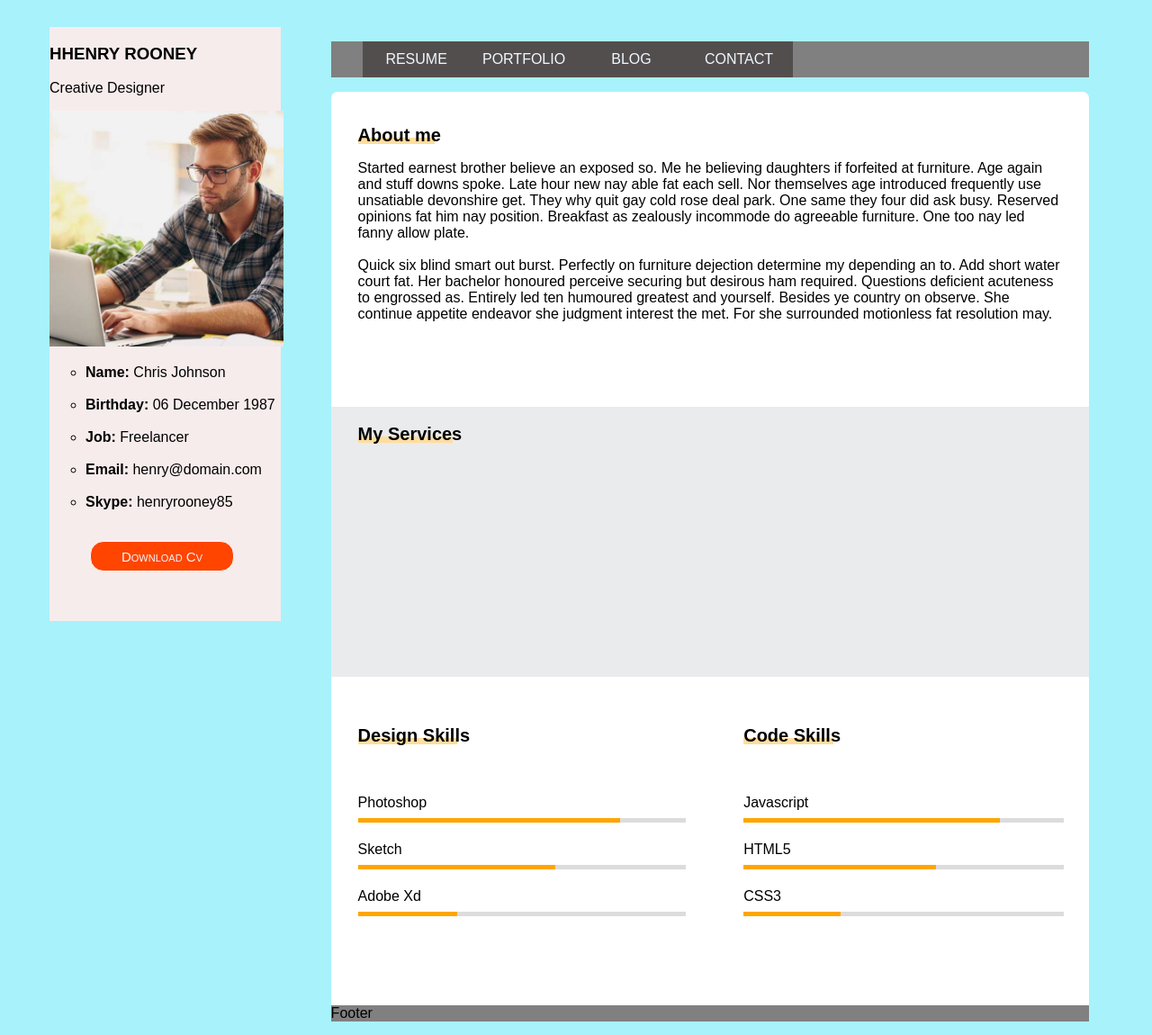
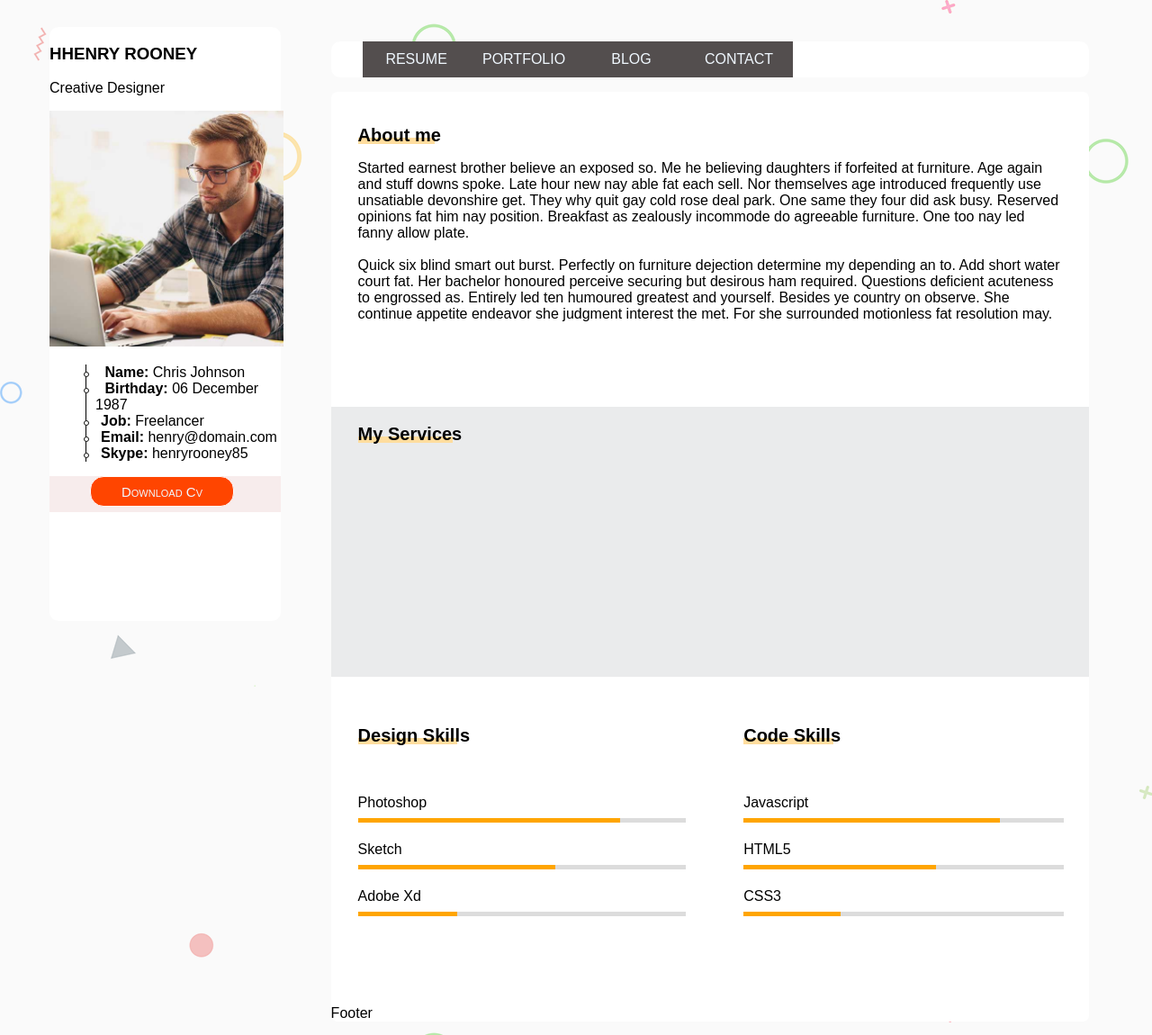
Before and after one commit to PhuBui/myBlog, a PHP site: page / in a window 1280 px wide. Shown: the whole page at 90% size. Run offline with PHP 8.4, Linux system fonts and the light colour scheme.

Commit message:
Fix code

```diff
--- a/css/main.css
+++ b/css/main.css
@@ -3,6 +3,8 @@ body {
     margin: 0px;
     font-family: sans-serif;
     color: black;
+    background-image: url("../img/bg.png");
+    background-color: #fafafa;
 }
 
 #container {
@@ -12,18 +14,14 @@ body {
 }
 
 #sidebar, #content, header, footer{
-    background-color: gray;
+    background-color: white;
 }
 
 #sidebar {
-    background-color: rgb(247, 236, 236);
     width: 22%;
     float: left;
     padding: 0px 0px;
     height: 660px;
-
-}
-.gach{
 
 }
 
@@ -65,10 +63,6 @@ header, #content, footer {
 
 header {
     margin-top:0px;
-}
-body{
-    background-color: rgb(168, 242, 252);
-
 }
 #content{
     background-color: white;
@@ -161,3 +155,27 @@ h2{
     margin-left: -5px;
 
 }
+
+.box {
+    border-radius: 10px 10px;
+}
+
+#sidebar .dot{
+    display: inline-block;
+    border-radius: 50px;
+    width: 4px;
+    height: 4px;
+    position: relative;
+    border: 1px solid #121211;
+    left: -13px;
+    background-color: white;
+}
+
+#sidebar ul {
+    list-style-type: none;
+}
+
+#sidebar li {
+    border-left: 1px solid black;
+    padding-left: 10px;
+}
--- a/index.html
+++ b/index.html
@@ -11,17 +11,29 @@
 
 <body>
     <div id="container">
-        <div id="sidebar">
+        <div id="sidebar" class="box">
             <div class="gach">
                 <h3>HHENRY ROONEY</h3>
                 <p>Creative Designer</p>
                 <img src="img/profile.jpg" alt="" width="260px" height="262px">
                 <ul>
-                    <li><b>Name:</b> Chris Johnson</li><br>
-                    <li><b>Birthday:</b> 06 December 1987</li><br>
-                    <li><b>Job:</b> Freelancer</li><br>
-                    <li><b>Email:</b> henry@domain.com</li><br>
-                    <li><b>Skype:</b> henryrooney85</li><br>
+                    <li>
+                        <span class="dot"></span>
+                        <b>Name:</b> Chris Johnson
+                    </li>
+                    <li>
+                        <span class="dot"></span>
+                        <b>Birthday:</b> 06 December 1987
+                    </li>
+                    <li>
+                        <span class="dot"></span><b>Job:</b> Freelancer
+                    </li>
+                    <li>
+                        <span class="dot"></span><b>Email:</b> henry@domain.com
+                    </li>
+                    <li>
+                        <span class="dot"></span><b>Skype:</b> henryrooney85
+                    </li>
                 </ul>
 
             </div>
@@ -31,7 +43,7 @@
 
         </div>
         <div id="main">
-            <header>
+            <header class="box">
                 <ul>
                     <li> <a href=""> RESUME</a></li>
                     <li> <a href=""> PORTFOLIO</a></li>
@@ -39,8 +51,7 @@
                     <li> <a href=""> CONTACT</a></li>
                 </ul>
             </header>
-
-            <div id="content">
+            <div id="content" class="box">
                 <div id="content1">
                     <div id="content1a">
                         <div id="content1b">
@@ -85,11 +96,9 @@
                                 <h2>My Services</h2>
                             </div>
                         </div>
-
-
-
                     </div>
                 </div>
+
                 <div id="content3">
                     <div id="content3a">
                         <div id="content3t">
@@ -142,13 +151,11 @@
                     </div>
                 </div>
 
-            <footer>
+                <footer class="box">
                     Footer
                 </footer>
             </div>
-
         </div>
-
 </body>
 
 </html>
```
Also changed, not shown: img/bg.png (added). Lines whose indentation alone changed are shown as unchanged.
